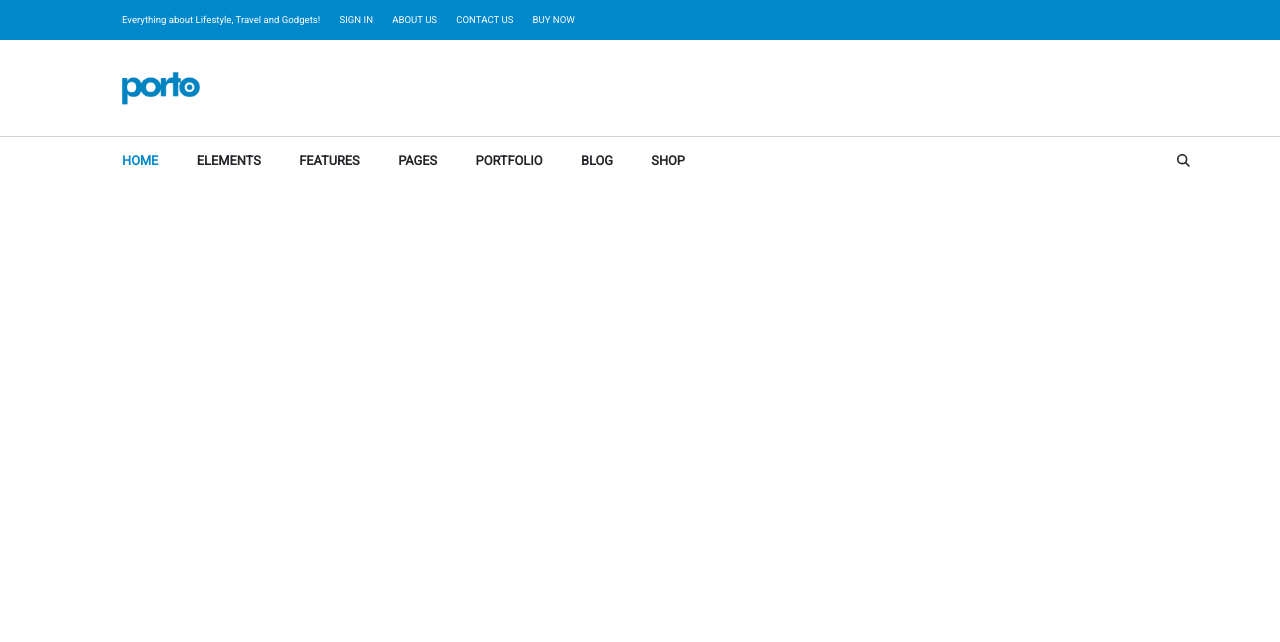
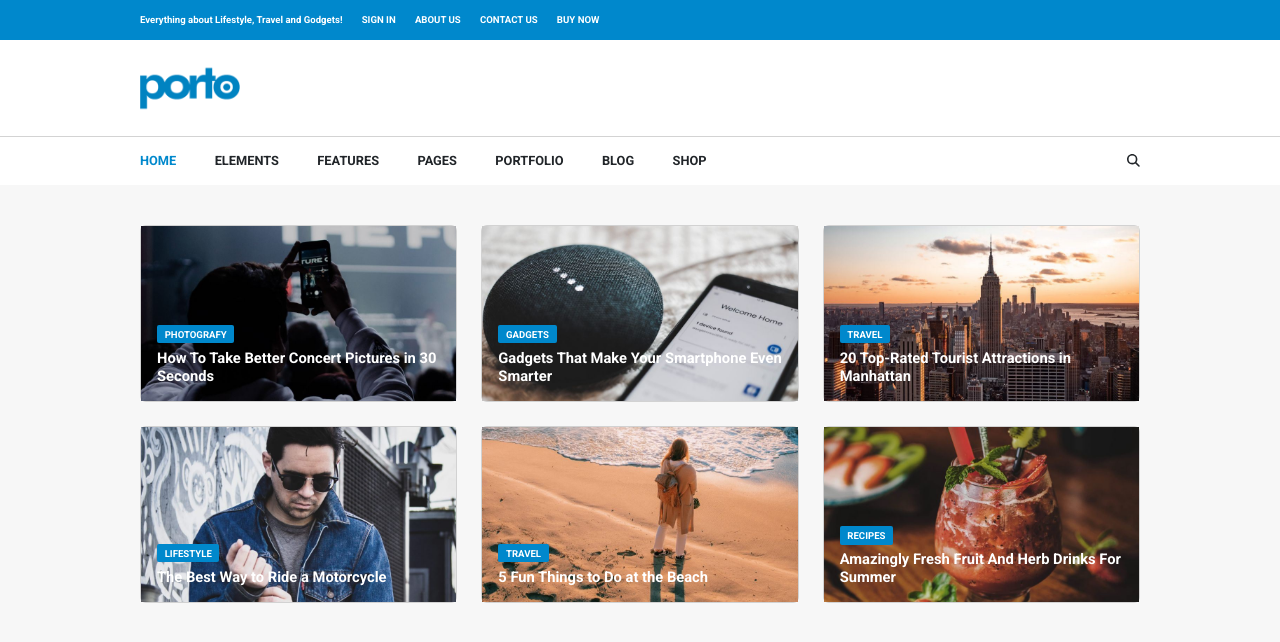
Before and after one commit to Luigi9411/proj-html-vuejs, a Vue app: page / in a window 1280 px wide. Shown: the top 642 px of the page. Built offline with nearby package versions, Linux system fonts and the light colour scheme.

Commit message:
add-section-top

```diff
--- a/src/App.vue
+++ b/src/App.vue
@@ -2,7 +2,7 @@
   <div>
     <HeaderPage />
     <NavPage />
-    <sectionOne />
+    <sectionTop />
   </div>
 </template>
 
@@ -10,22 +10,21 @@
 
 import HeaderPage from '@/components/HeaderPage.vue';
 import NavPage from '@/components/NavPage.vue';
-import SectionOne from '@/components/SectionOne.vue';
+import SectionTop from '@/components/SectionTop.vue';
 
 export default {
   name: 'App',
   components: {
     HeaderPage,
     NavPage,
-    SectionOne,
+    SectionTop,
   },
 };
 </script>
 
 <style lang="scss">
    @import "../node_modules/bootstrap/scss/bootstrap";
-   @import url('https://fonts.googleapis.com/css2?family=Roboto&display=swap');
-
+   @import url('https://fonts.googleapis.com/css2?family=Roboto:wght@700&display=swap');
    * {
      margin: 0;
      padding: 0;
--- /dev/null
+++ b/src/components/CardArticle.vue
@@ -0,0 +1,50 @@
+<template>
+  <div class="card">
+    <img class="img-fluid" :src="article.src" :alt="error">
+    <div>
+      <h6><span>{{article.button}}</span></h6>
+      <h3>{{article.title}}</h3>
+    </div>
+  </div>
+</template>
+
+<script>
+export default {
+  name: 'CardArticle',
+  props: {
+    article: Object,
+  },
+};
+</script>
+
+<style lang="scss" scoped>
+   .card{
+    img{
+      position: relative;
+      width: 100%;
+    }
+    div{
+      position: absolute;
+      left: 0;
+      bottom: .5em;
+      padding: 0 1em;
+      h6{
+        position: relative;
+        span{
+          background-color: #0088CC;
+          color: white;
+          padding: .4em .8em;
+          font-size: .6em;
+          border-radius: 2px;
+          margin-bottom: 1em;
+        }
+      }
+      h3{
+        position: relative;
+        font-size: .921em;
+        font-weight: bold;
+        color: white;
+      }
+    }
+   }
+</style>
--- a/src/components/HeaderPage.vue
+++ b/src/components/HeaderPage.vue
@@ -29,7 +29,7 @@ export default {
     .container1{
       background-color: #0088CC;
       ul{
-        width: 1100px;
+        width: 1000px;
         margin: 0 auto;
         display: flex;
         height: 5vh;
@@ -38,13 +38,14 @@ export default {
         list-style-type: none;
         color: white;
         font-size: .6em;
+        padding-left: 0;
         li{
            cursor: pointer;
         }
       }
     }
     .logo{
-      width: 1100px;
+      width: 1000px;
       margin: 0 auto;
       height: 12vh;
       display: flex;
@@ -52,7 +53,7 @@ export default {
       background-color: white;
       img{
         width: 10%;
-        padding-left: 2em;
+
       }
     }
   }
--- a/src/components/NavPage.vue
+++ b/src/components/NavPage.vue
@@ -26,7 +26,7 @@ export default {
    nav{
      border-top: 1px solid lightgray;
      .container2{
-       width: 1100px;
+       width: 1000px;
        margin: 0 auto;
        display: flex;
        justify-content: space-between;
@@ -39,6 +39,7 @@ export default {
         list-style-type: none;
         font-size: .8em;
         font-weight: bold;
+        padding-left: 0;
         .blu-color{
           color: #0088CC;
         }
--- a/src/components/SectionOne.vue
+++ /dev/null
@@ -1,30 +0,0 @@
-<template>
-   <section></section>
-</template>
-
-<script>
-export default {
-  name: 'SectionOne',
-
-  data() {
-    return {
-      arrDc: [
-        {
-          src: '../../public/images/blog-49.jpg',
-          button: 'PHOTOGRAFY',
-          title: 'How To Take Better Concert  Pictures in 30 Seconds',
-        },
-        {
-          src: '../../public/images/blog-49.jpg',
-          button: 'GADGETS',
-          title: 'Gadgets That Make Your Smartphone Even Smarter',
-        },
-      ],
-    };
-  },
-};
-</script>
-
-<style lang="scss" scoped>
-
-</style>
--- /dev/null
+++ b/src/components/SectionTop.vue
@@ -0,0 +1,77 @@
+<template>
+   <section>
+    <div class="container3">
+      <CardArticle
+          v-for="objArticle in arrArticle"
+          :key="objArticle.title"
+          class="card-article"
+          :article="objArticle"
+        />
+    </div>
+   </section>
+</template>
+
+<script>
+import CardArticle from '@/components/CardArticle.vue';
+
+export default {
+  name: 'SectionTop',
+  components: {
+    CardArticle,
+  },
+  data() {
+    return {
+      arrArticle: [
+        {
+          src: 'images/blog-46.jpg',
+          button: 'PHOTOGRAFY',
+          title: 'How To Take Better Concert  Pictures in 30 Seconds',
+        },
+        {
+          src: 'images/blog-47.jpg',
+          button: 'GADGETS',
+          title: 'Gadgets That Make Your Smartphone Even Smarter',
+        },
+        {
+          src: 'images/blog-48.jpg',
+          button: 'TRAVEL',
+          title: '20 Top-Rated Tourist Attractions in Manhattan',
+        },
+        {
+          src: 'images/blog-49.jpg',
+          button: 'LIFESTYLE',
+          title: 'The Best Way to Ride a Motorcycle',
+        },
+        {
+          src: 'images/blog-50.jpg',
+          button: 'TRAVEL',
+          title: '5 Fun Things to Do at the Beach',
+        },
+        {
+          src: 'images/blog-51.jpg',
+          button: 'RECIPES',
+          title: 'Amazingly Fresh Fruit And Herb Drinks For Summer',
+        },
+      ],
+    };
+  },
+};
+</script>
+
+<style lang="scss" scoped>
+    section{
+       background-color: #F7F7F7;
+       height: 460px;
+       .container3{
+        margin: 0 auto;
+        width: 1000px;
+        display: flex;
+        flex-wrap: wrap;
+        padding: 2.5em 0;
+        gap:1.5em;
+        .card-article{
+         flex: 1 0 25%;
+        }
+       }
+    }
+</style>
```
